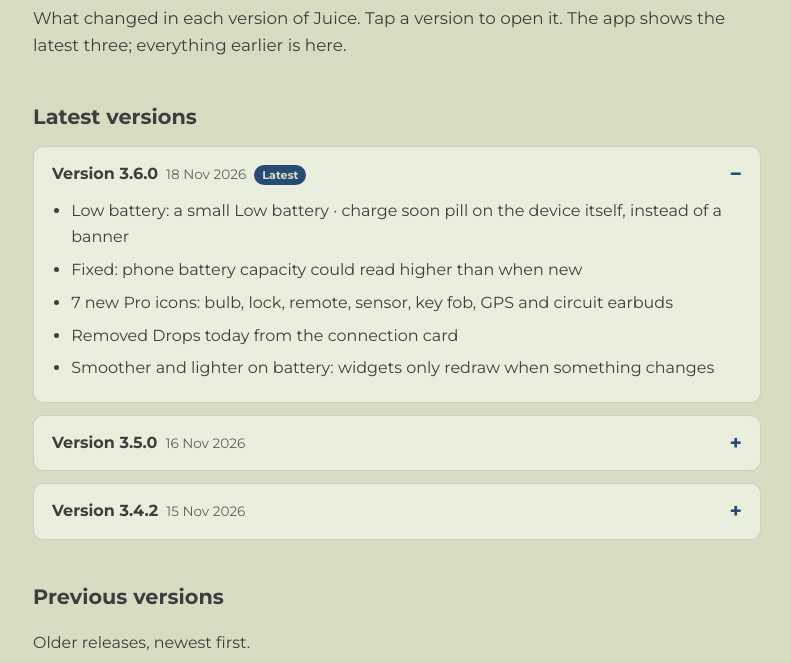
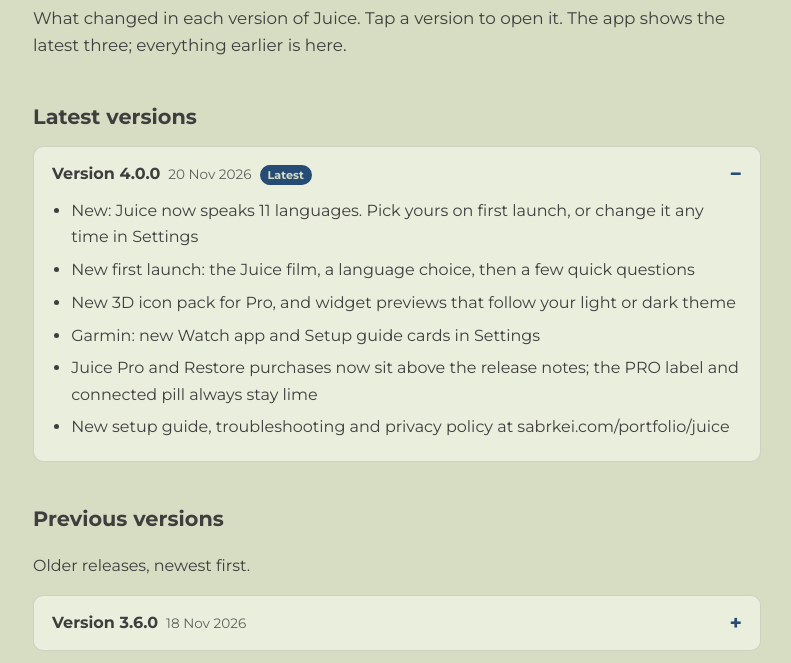
Before and after one commit to sabrkei/sabrkei.com, a website: page portfolio/juice/release-notes/index.html in a window 1280 px wide. Shown: the part 118-781 px from the top of the page, without its empty margins (243-1034 px from the left). Drawn offline with Linux system fonts and the light colour scheme.

Commit message:
Juice 4.0.0 release notes
Co-Authored-By: Claude Sonnet 5.5 <noreply@anthropic.com>

```diff
--- a/portfolio/juice/release-notes/index.html
+++ b/portfolio/juice/release-notes/index.html
@@ -104,8 +104,22 @@
   <p class="lead">What changed in each version of Juice. Tap a version to open it. The app shows the latest three; everything earlier is here.</p>
 
   <h2>Latest versions</h2>
-  <details class="card" id="v3-6-0" open>
-    <summary><span>Version 3.6.0<span class="release-date">18 Nov 2026</span><span class="tag">Latest</span></span></summary>
+  <details class="card" id="v4-0-0" open>
+    <summary><span>Version 4.0.0<span class="release-date">20 Nov 2026</span><span class="tag">Latest</span></span></summary>
+    <ul>
+        <li>New: Juice now speaks 11 languages. Pick yours on first launch, or change it any time in Settings</li>
+        <li>New first launch: the Juice film, a language choice, then a few quick questions</li>
+        <li>New 3D icon pack for Pro, and widget previews that follow your light or dark theme</li>
+        <li>Garmin: new Watch app and Setup guide cards in Settings</li>
+        <li>Juice Pro and Restore purchases now sit above the release notes; the PRO label and connected pill always stay lime</li>
+        <li>New setup guide, troubleshooting and privacy policy at sabrkei.com/portfolio/juice</li>
+    </ul>
+  </details>
+
+  <h2 id="previous-versions">Previous versions</h2>
+  <p>Older releases, newest first.</p>
+  <details class="card" id="v3-6-0">
+    <summary><span>Version 3.6.0<span class="release-date">18 Nov 2026</span></span></summary>
     <ul>
         <li>Low battery: a small Low battery · charge soon pill on the device itself, instead of a banner</li>
         <li>Fixed: phone battery capacity could read higher than when new</li>
@@ -131,9 +145,6 @@
         <li>Fixed: earbuds showing as charging after being taken out of their case</li>
     </ul>
   </details>
-
-  <h2 id="previous-versions">Previous versions</h2>
-  <p>Older releases, newest first.</p>
   <details class="card" id="v3-4-1">
     <summary><span>Version 3.4.1<span class="release-date">15 Nov 2026</span></span></summary>
     <ul>
```
